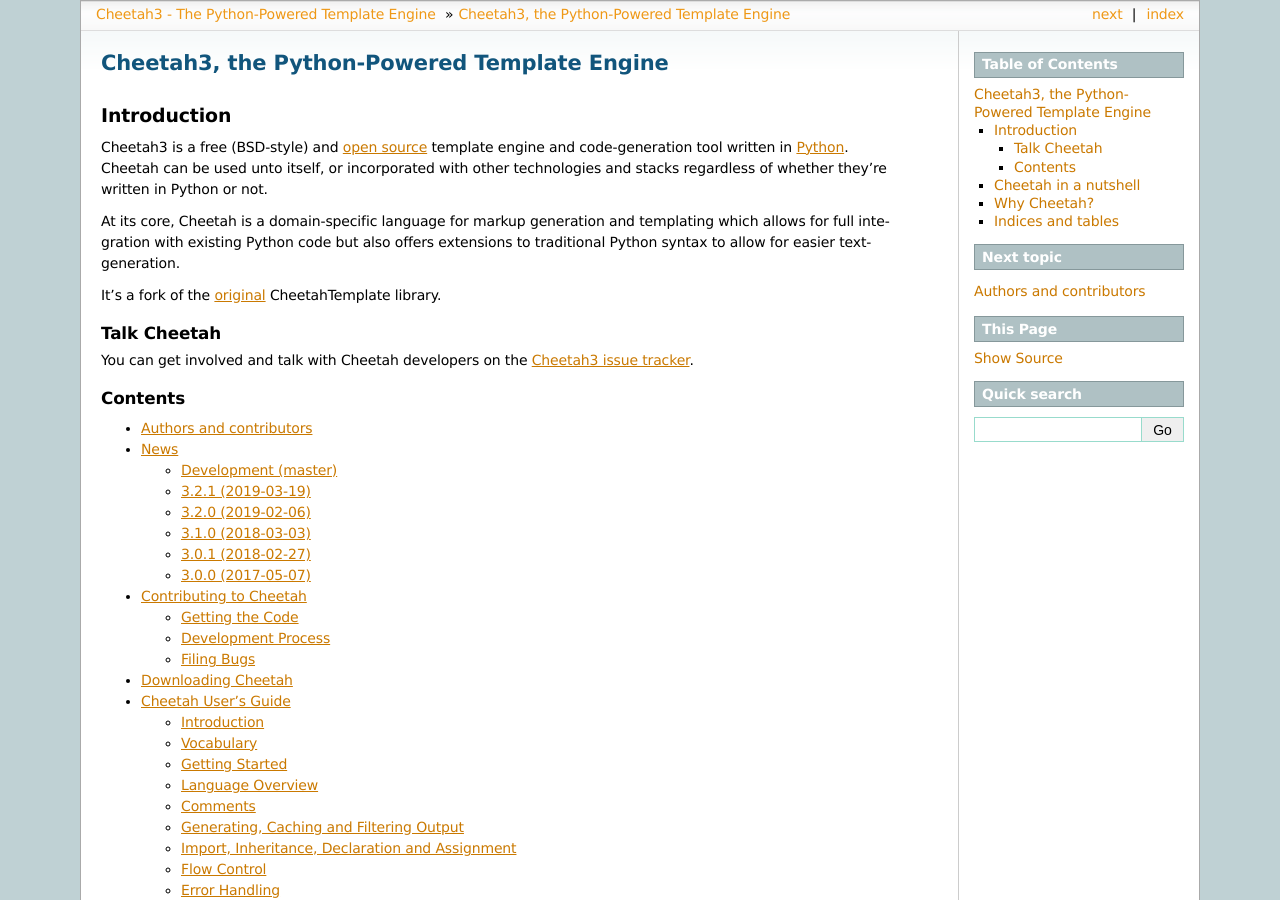
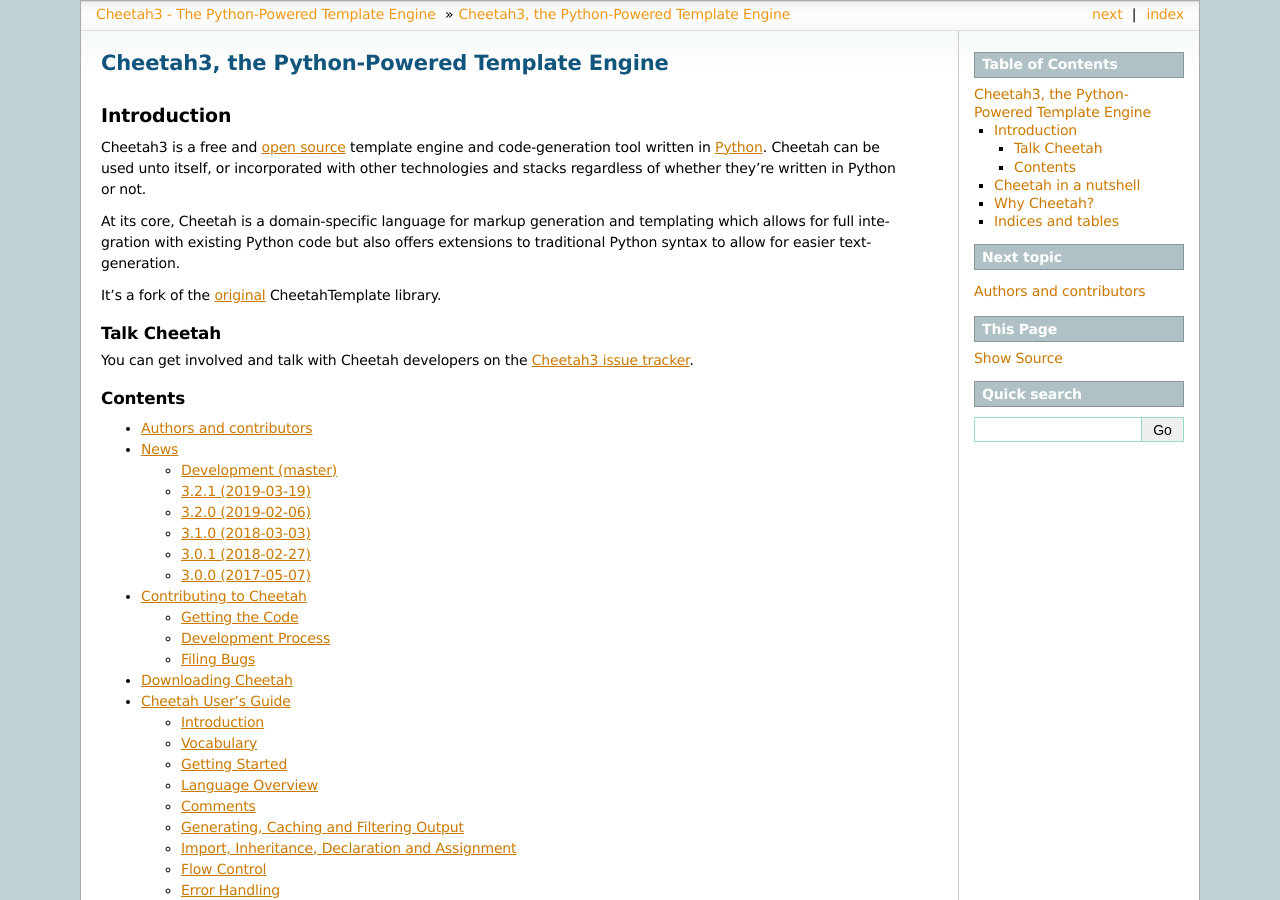
Before and after one commit to CheetahTemplate3/cheetah3, a Sphinx documentation site: the page built from docs/index.rst, in a window 1280 px wide and 900 px high. Built offline with Sphinx 7.4.7, drawn with Linux system fonts in a browser that asks for light colours.

Commit message:
Various updates around the license
Signed-off-by: Pierre-Yves <pyu@riseup.net>

```diff
--- a/README.rst
+++ b/README.rst
@@ -1,8 +1,7 @@
 Cheetah Template 3.2.2
 ======================
 
-Cheetah3 is a free (BSD-style) and open source template engine and code
-generation tool.
+Cheetah3 is a free and open source template engine and code generation tool.
 
 It can be used standalone or combined with other tools and frameworks. Web
 development is its principle use, but Cheetah is very flexible and is also being
--- a/SetupConfig.py
+++ b/SetupConfig.py
@@ -101,8 +101,7 @@ except ImportError:
     pass
 
 long_description = '''\
-Cheetah3 is a free (BSD-style) and open source template engine and code
-generation tool.
+Cheetah3 is a free and open source template engine and code generation tool.
 
 It can be used standalone or combined with other tools and frameworks. Web
 development is its principle use, but Cheetah is very flexible and
--- a/docs/index.rst
+++ b/docs/index.rst
@@ -8,7 +8,7 @@ Cheetah3, the Python-Powered Template Engine
 
 Introduction
 ------------
-Cheetah3 is a free (BSD-style) and `open source
+Cheetah3 is a free and `open source
 <https://github.com/CheetahTemplate3/cheetah3>`_ template engine and
 code-generation tool written in `Python <http://python.org>`_. Cheetah can be
 used unto itself, or incorporated with other technologies and stacks regardless
```
Also changed, not shown: 1 other file.
